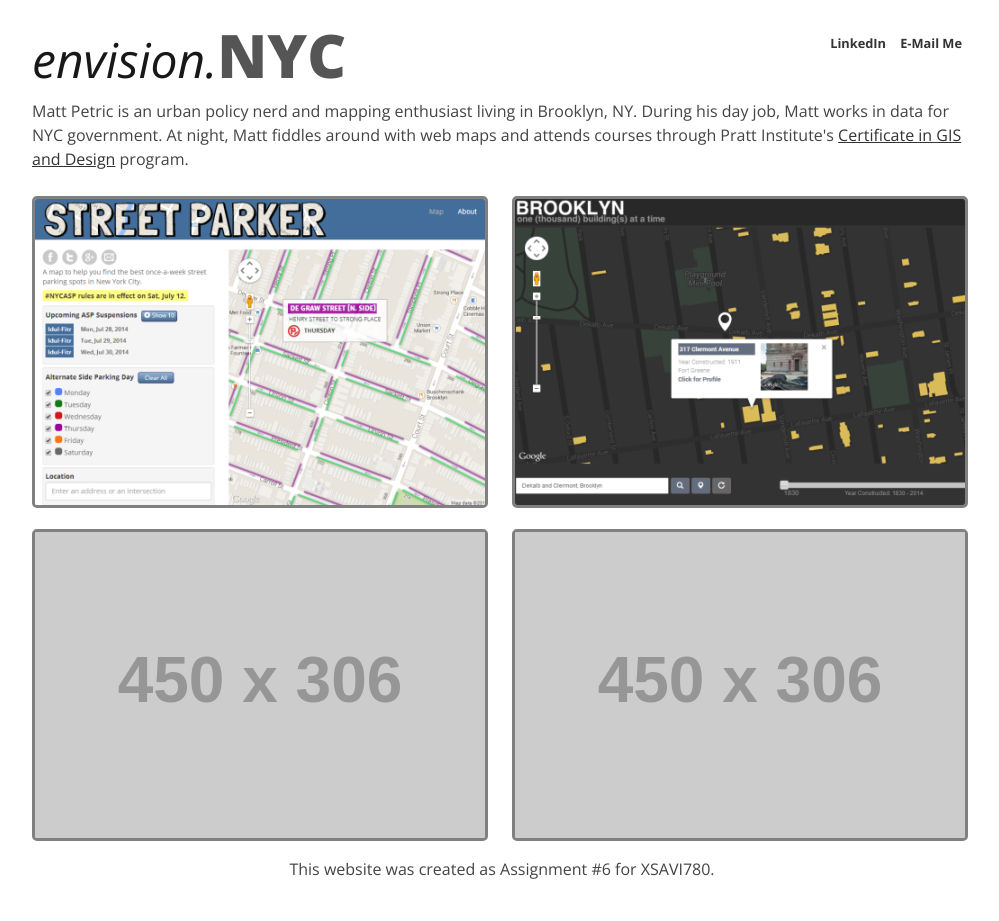
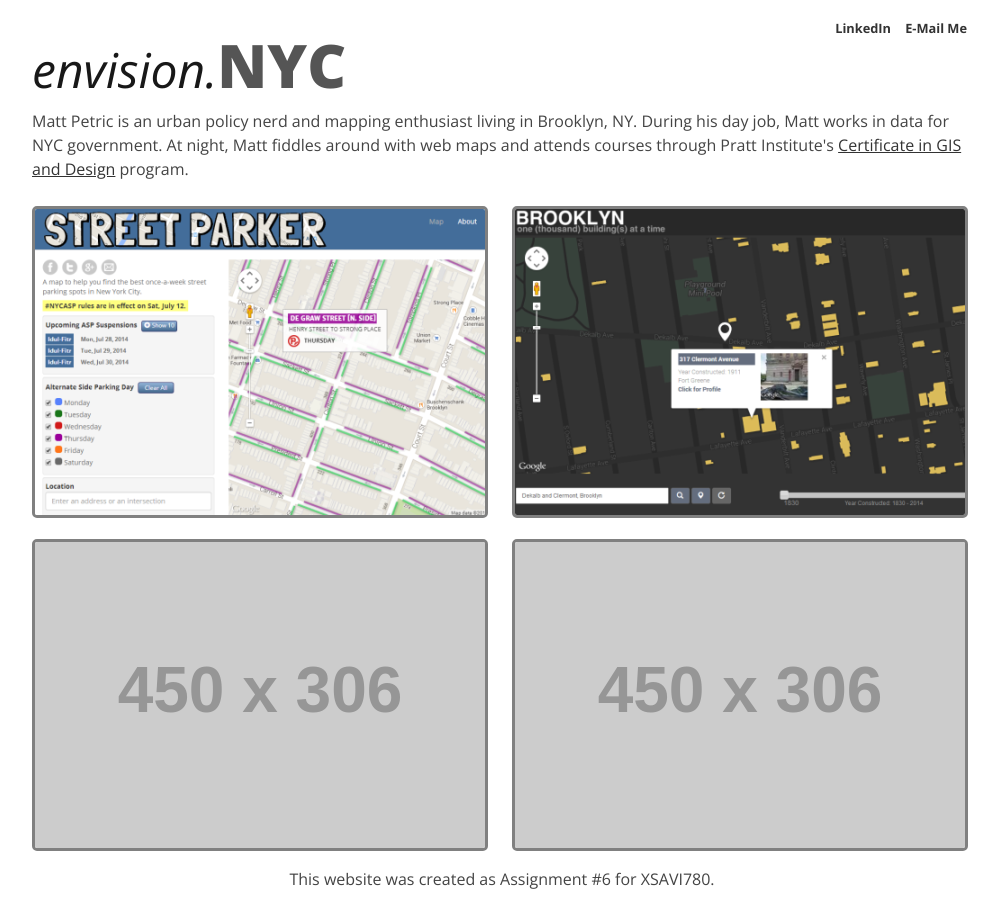
Before and after one commit to mpetric/envision-nyc, a plain HTML site: page index.html in a window 1280 px wide. Shown: the whole page, without its empty margins (138-1137 px from the left). Drawn offline with nearby package versions, Linux system fonts and the light colour scheme; placeholder pictures from the web are drawn by us.

Commit message:
update navbar

```diff
--- a/css/style.css
+++ b/css/style.css
@@ -5,7 +5,7 @@
 }
 
 h1 {
-	margin-top: 30px;
+	margin-top: 40px;
 	font-size: 3em;
 	font-family:'Open Sans', sans-serif;
 }
@@ -71,8 +71,8 @@
 
 nav {
 	position: absolute;
-	top:30px;
-	right:20px;
+	top:15px;
+	right:15px;
 }
 
 li {
```
